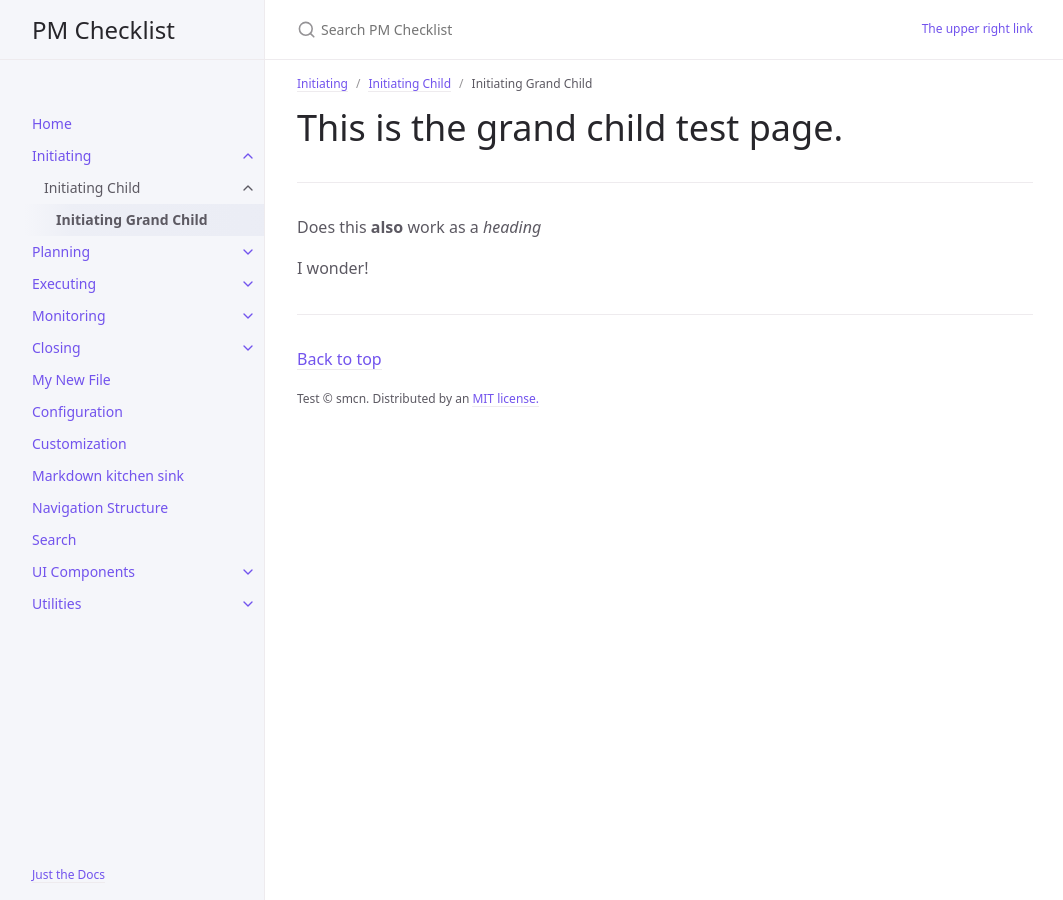
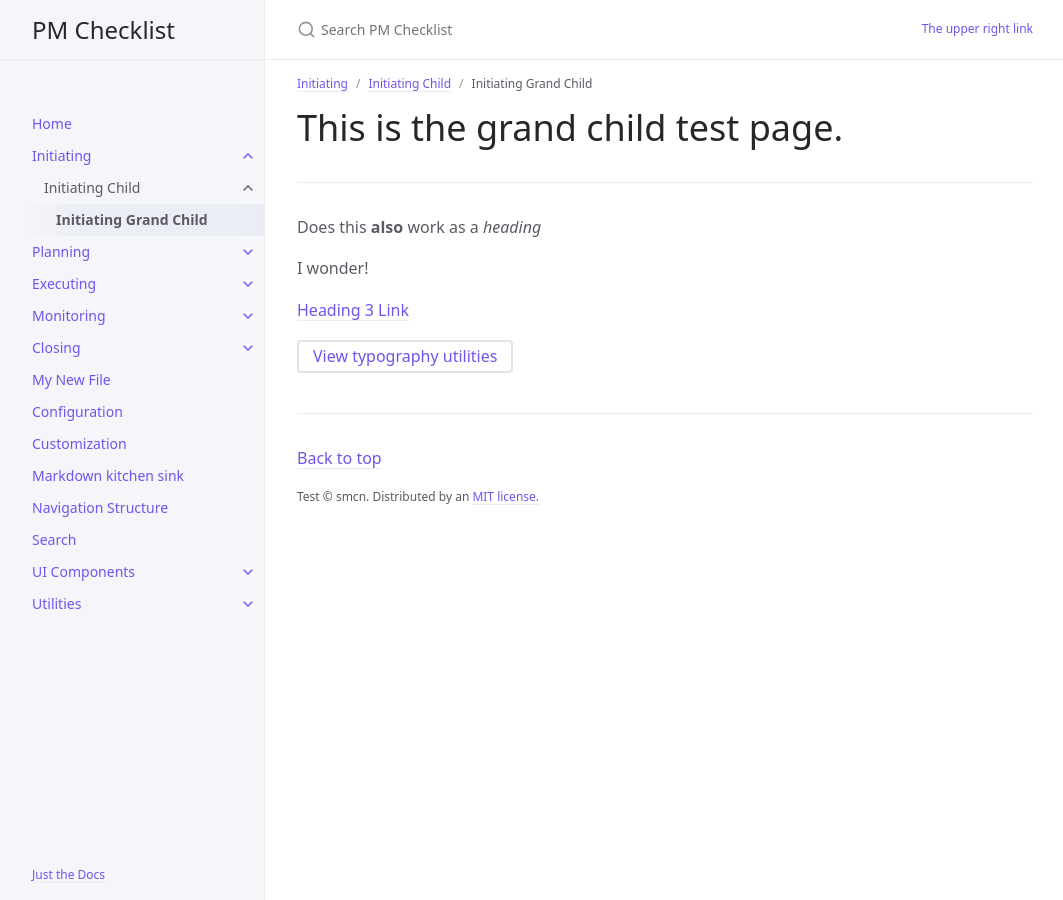
Before and after one commit to BVKoJMGn/PMC, a Jekyll site: the page built from docs/1_initiating/initiating_grandchild.md, in a window 1280 px wide. Shown: the whole page, without its empty margins (107-1170 px from the left). Built offline with Jekyll 4.4.1, drawn with Linux system fonts in a browser that asks for light colours.

Commit message:
link test

```diff
--- a/docs/1_initiating/initiating_grandchild.md
+++ b/docs/1_initiating/initiating_grandchild.md
@@ -12,3 +12,7 @@ grand_parent: Initiating
 Does this **also** work as a *heading*
 
 I wonder!
+
+[Heading 3 Link]({{ site.baseurl }}{% link docs/1_initiating/initiating_child.md%}#heading-number-3)
+
+[View typography utilities]({{ site.baseurl }}{% link docs/utilities/utilities.md %}#typography){: .btn .btn-outline }
```
Also changed, not shown: 7 other files.
